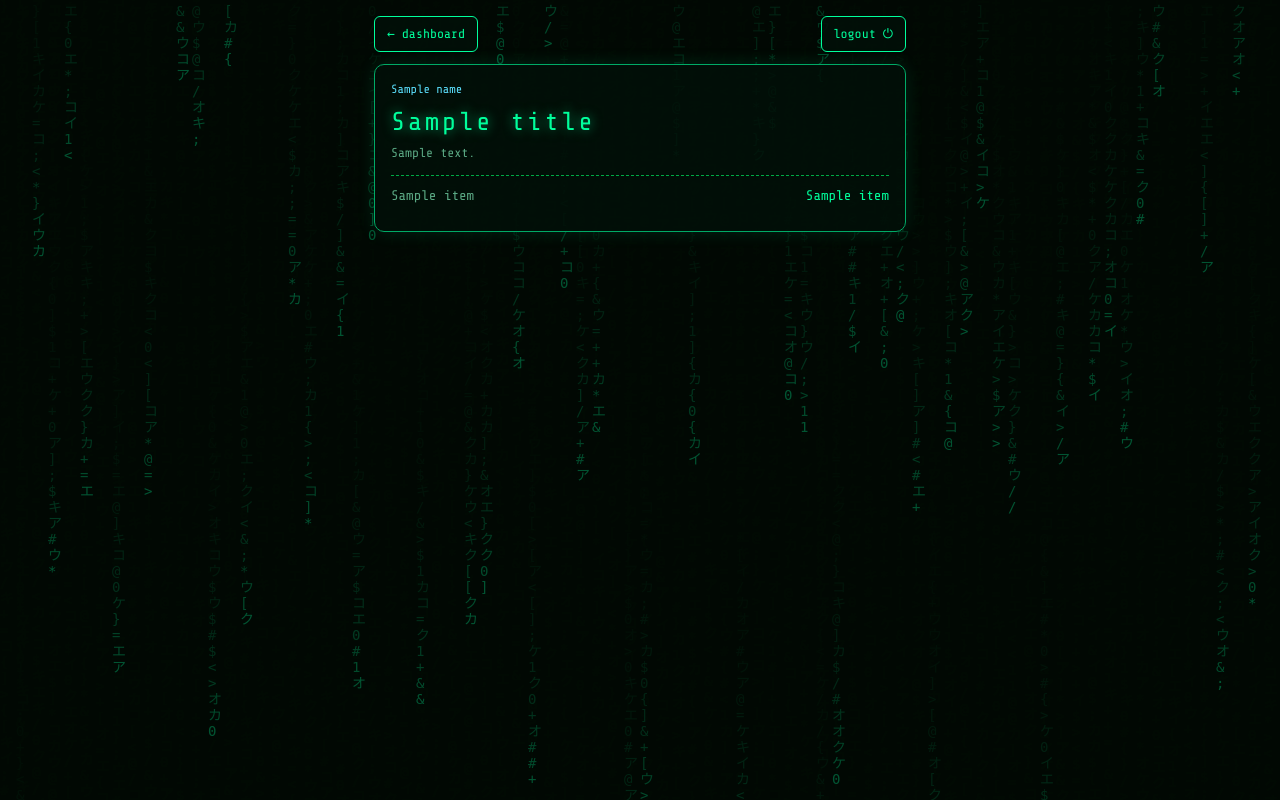
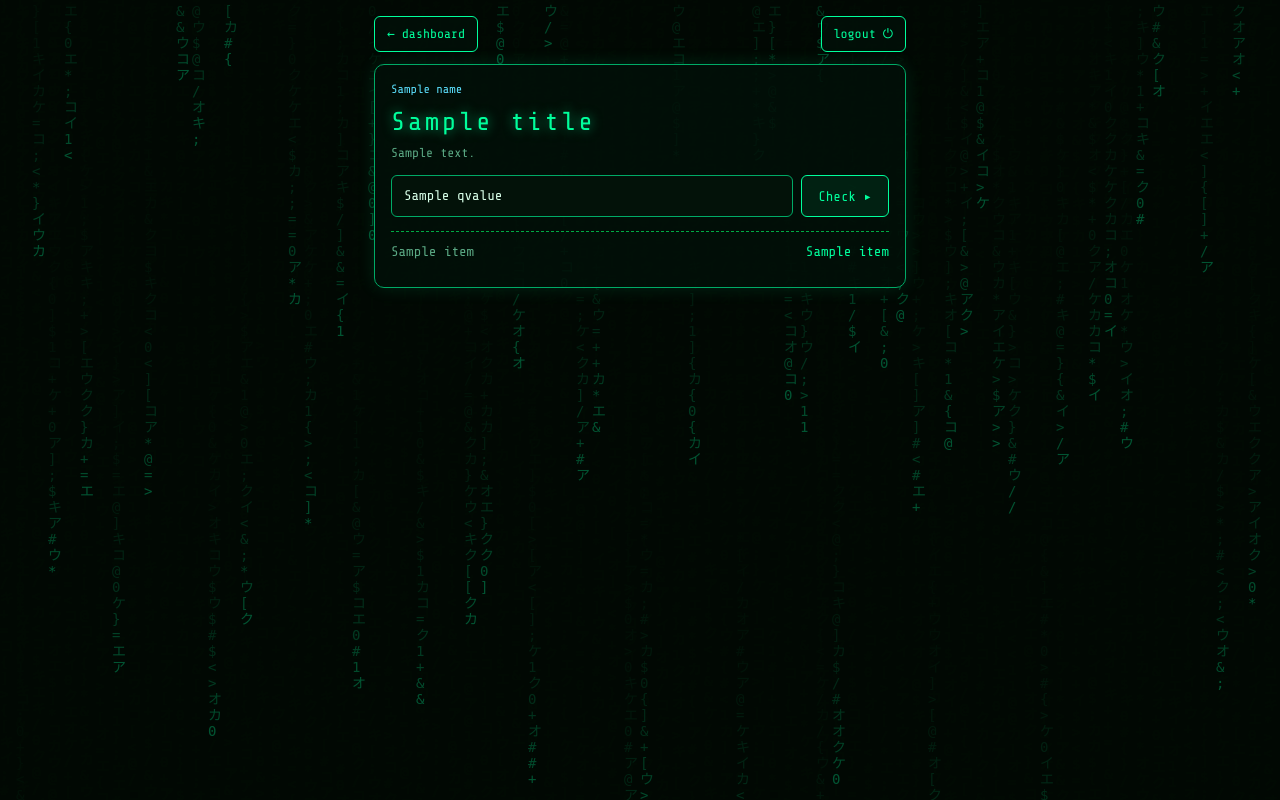
Before and after one commit to anuragkandwal5-prog/CoreIntel, a Flask app: template templates/page.html in a window 1280 px wide. Run offline with Flask 3, Linux system fonts and the light colour scheme; the template is opened without the code that fills it: most values are stand-ins (such as "Sample title", 1, 10 or a date in 2020).

Commit message:
Update page.html

```diff
--- a/templates/page.html
+++ b/templates/page.html
@@ -20,9 +20,15 @@ body{background:var(--bg);color:#b6ffd9;font:14px/1.4 "Share Tech Mono",ui-monos
 .mini{font-size:12px;color:var(--cy)}.v{color:var(--gold)}
 h1{margin:6px 0 4px;font-size:26px;font-weight:400;letter-spacing:3px;color:var(--g);text-shadow:0 0 12px rgba(0,255,156,.6)}
 .note{margin:0 0 12px;color:var(--dim);font-size:13px}
+.qform{display:flex;gap:8px;margin:0 0 14px}
+.qform input{flex:1;min-width:0;height:42px;padding:0 12px;border:1px solid #0a6;border-radius:6px;background:#031209;color:#d8ffe9;font:14px "Share Tech Mono",ui-monospace,monospace;outline:none}
+.qform input::placeholder{color:#3f7a5d}
+.qform input:focus{border-color:var(--g);box-shadow:0 0 0 2px rgba(0,255,156,.25)}
+.qform button{border:1px solid var(--g);border-radius:6px;background:rgba(0,255,156,.08);color:var(--g);font:14px "Share Tech Mono",monospace;padding:0 16px;cursor:pointer}
+.qform button:hover{background:var(--g);color:#012b17}
 .row{display:flex;justify-content:space-between;gap:12px;padding:10px 0;border-top:1px dashed #0a4}
 .row span{color:var(--dim)}.row b{font-weight:400;color:var(--g);text-align:right;word-break:break-word}
-a:focus-visible{outline:2px solid var(--g);outline-offset:2px}
+a:focus-visible,button:focus-visible,input:focus-visible{outline:2px solid var(--g);outline-offset:2px}
 </style>
 </head>
 <body>
@@ -33,6 +39,12 @@ a:focus-visible{outline:2px solid var(--g);outline-offset:2px}
     <div class="mini">{{ name }}{% if vip %} · <span class="v">★ VIP</span>{% endif %}</div>
     <h1>{{ title }}</h1>
     <p class="note">{{ note }}</p>
+    {% if qparam %}
+    <form class="qform" method="get">
+      <input type="text" name="{{ qparam }}" value="{{ qvalue }}" placeholder="{{ qlabel }}" autocomplete="off">
+      <button type="submit">Check ▸</button>
+    </form>
+    {% endif %}
     {% for k, v in items %}<div class="row"><span>{{ k }}</span><b>{{ v }}</b></div>
     {% endfor %}
   </section>
```
